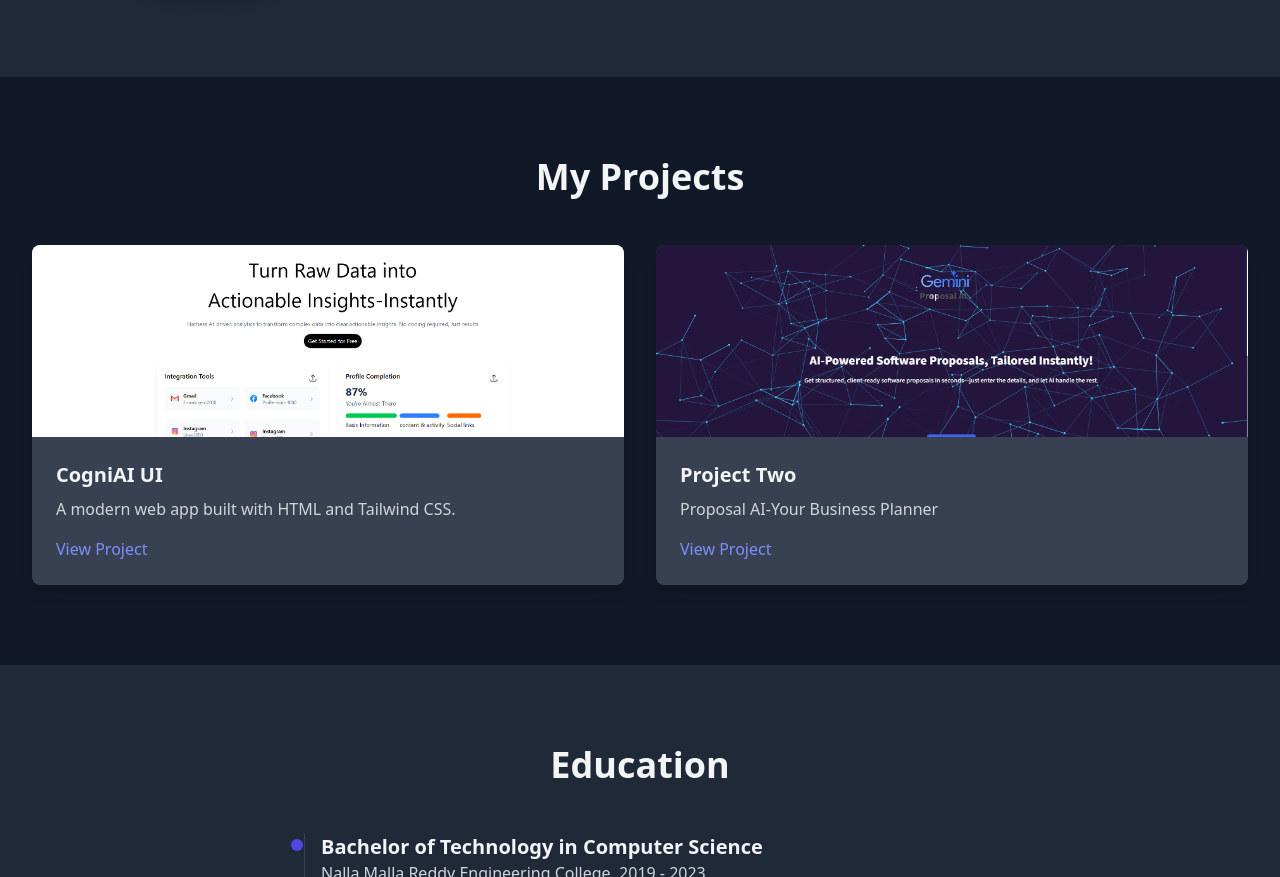
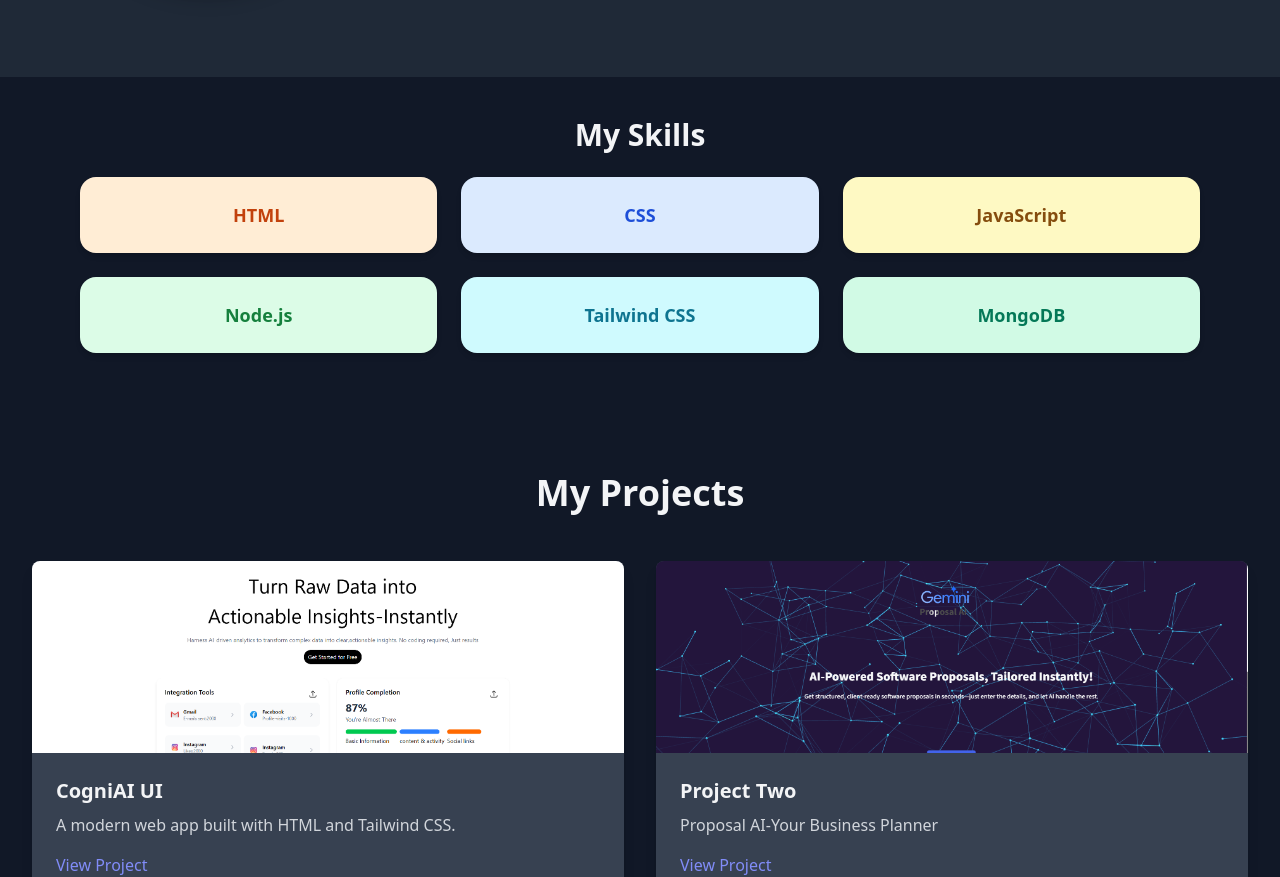
Before and after one commit to PranavAmaragani/portfolio2, a plain HTML site: page index3.html in a window 1280 px wide. Shown: the part 1323-2200 px from the top of the page. Drawn offline with nearby package versions, Linux system fonts and the light colour scheme.

Commit message:
added skills

```diff
--- a/index3.html
+++ b/index3.html
@@ -79,6 +79,34 @@
     </div>
   </section>
 
+   <!-- Skills Section -->
+
+   <section class="py-10 px-4 max-w-6xl mx-auto">
+    <h2 class="text-3xl font-bold mb-6 text-center">My Skills</h2>
+    <div class="grid gap-6 sm:grid-cols-2 md:grid-cols-3">
+
+      <div class="rounded-2xl p-6 shadow-md font-semibold text-center text-lg bg-orange-100 text-orange-700 transition-transform duration-300 hover:scale-105 hover:shadow-lg">
+        HTML
+      </div>
+      <div class="rounded-2xl p-6 shadow-md font-semibold text-center text-lg bg-blue-100 text-blue-700 transition-transform duration-300 hover:scale-105 hover:shadow-lg">
+        CSS
+      </div>
+      <div class="rounded-2xl p-6 shadow-md font-semibold text-center text-lg bg-yellow-100 text-yellow-800 transition-transform duration-300 hover:scale-105 hover:shadow-lg">
+        JavaScript
+      </div>
+      <div class="rounded-2xl p-6 shadow-md font-semibold text-center text-lg bg-green-100 text-green-700 transition-transform duration-300 hover:scale-105 hover:shadow-lg">
+        Node.js
+      </div>
+      <div class="rounded-2xl p-6 shadow-md font-semibold text-center text-lg bg-cyan-100 text-cyan-700 transition-transform duration-300 hover:scale-105 hover:shadow-lg">
+        Tailwind CSS
+      </div>
+      <div class="rounded-2xl p-6 shadow-md font-semibold text-center text-lg bg-emerald-100 text-emerald-700 transition-transform duration-300 hover:scale-105 hover:shadow-lg">
+        MongoDB
+      </div>
+
+    </div>
+  </section>
+
   <!-- Projects Section -->
   <section id="projects" class="py-20 bg-gray-900">
     <div class="max-w-7xl mx-auto px-4 sm:px-6 lg:px-8">
@@ -107,6 +135,9 @@
       </div>
     </div>
   </section>
+
+
+
 
   <!-- Education Section -->
   <section id="education" class="py-20 bg-gray-800">
```
